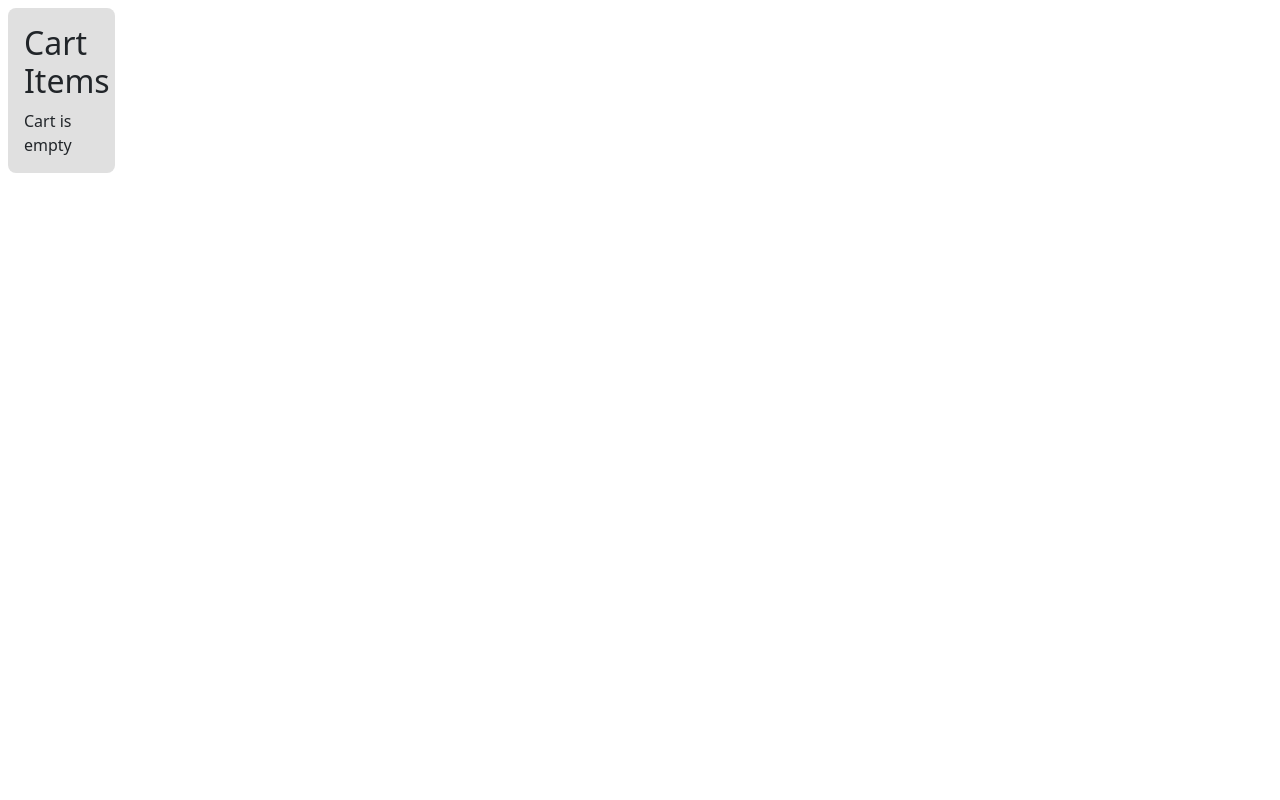
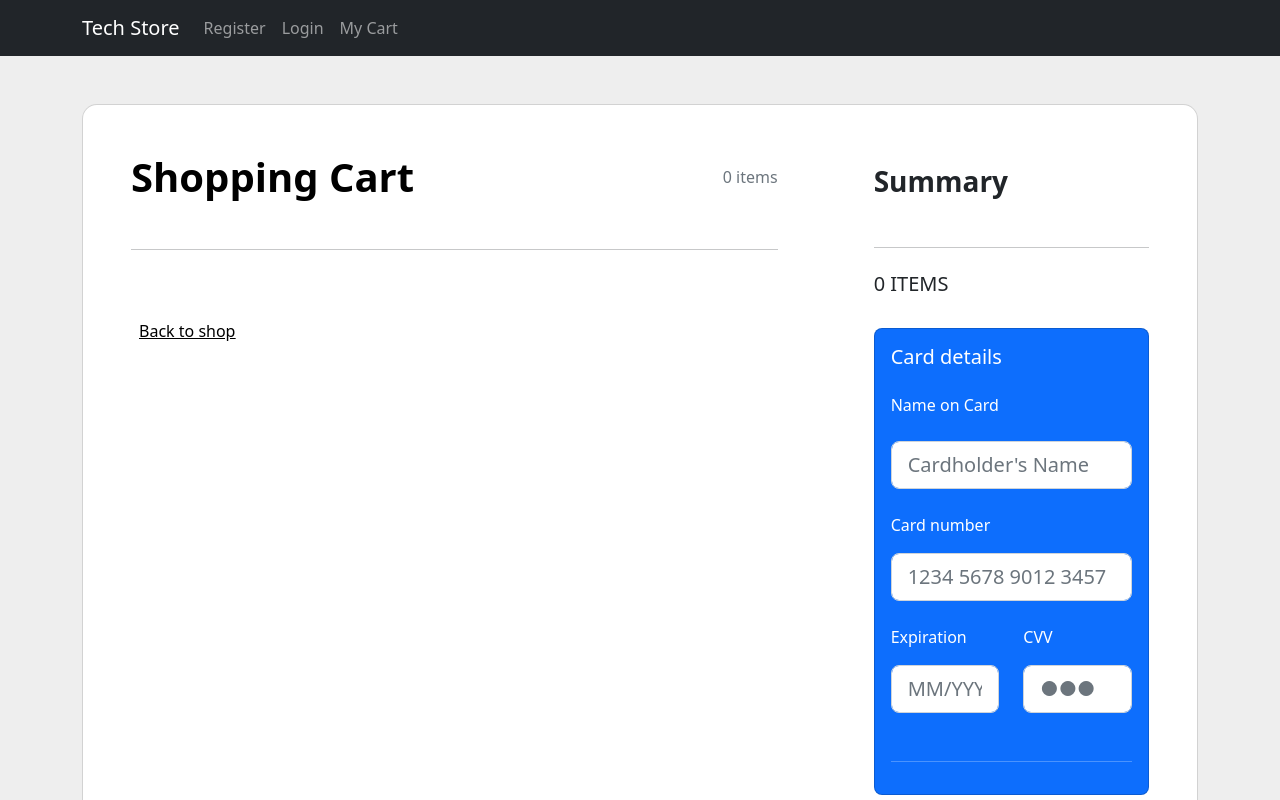
Before and after one commit to ekinbayri/techstore, a React (Create React App) app: page /mycart in a window 1280 px wide. Shown: the top 800 px of the page. Built offline with nearby package versions, Linux system fonts and the light colour scheme.

Commit message:
big update

```diff
--- a/src/App.js
+++ b/src/App.js
@@ -20,30 +20,6 @@ import ManageUser from './pages/ManageUser';
 function App() {
 
   const [cartItems, setCartItems] = useState([]);
-  const onAdd = (product) => {
-    const exist = cartItems.find((x) => x.id === product.id);
-    if (exist) {
-      setCartItems(
-        cartItems.map((x) =>
-          x.id === product.id ? { ...exist, qty: exist.qty + 1 } : x
-        )
-      );
-    } else {
-      setCartItems([...cartItems, { ...product, qty: 1 }]);
-    }
-  };
-  const onRemove = (product) => {
-    const exist = cartItems.find((x) => x.id === product.id);
-    if (exist.qty === 1) {
-      setCartItems(cartItems.filter((x) => x.id !== product.id));
-    } else {
-      setCartItems(
-        cartItems.map((x) =>
-          x.id === product.id ? { ...exist, qty: exist.qty - 1 } : x
-        )
-      );
-    }
-  };
 
 
   return(
@@ -68,8 +44,8 @@ function App() {
       </Route>
 
       <Route  path = "/register" element = {localStorage.getItem("currentUser") != null ? <Navigate to = "/"/>:<Register/>}/>
-      <Route path = "/products" element = {<Products onAdd={onAdd} onRemove={onRemove}/>} />
-      <Route path = "/mycart" element = {<Basket cartItems={cartItems} onAdd={onAdd} onRemove={onRemove}/>} />
+      <Route path = "/products" element = {<Products cartItems = {cartItems} setCartItems = {setCartItems}/>} />
+      <Route path = "/mycart" element = {<Basket cartItems={cartItems} setCartItems = {setCartItems} />} />
     </Routes>
   </BrowserRouter>
   )
--- a/src/components/CardView.js
+++ b/src/components/CardView.js
@@ -1,7 +1,7 @@
 import Button from 'react-bootstrap/Button';
 import Card from 'react-bootstrap/Card';
 
-function CardView({img,cardTitle,cardText,buttonText,buttonLink}) {
+function CardView({img,cardTitle,cardText,buttonText,buttonLink,productType}) {
 
   return (
     <Card style={{ width: '18rem'}}>
@@ -11,7 +11,7 @@ function CardView({img,cardTitle,cardText,buttonText,buttonLink}) {
         <Card.Text>
           {cardText}
         </Card.Text>
-        <Button variant="primary" href = {buttonLink} onClick = {() => {localStorage.setItem("productType",cardTitle); localStorage.setItem("img",img)}}>{buttonText}</Button>
+        <Button variant="primary" href = {buttonLink} onClick = {() => {localStorage.setItem("productType",productType); localStorage.setItem("productTitle",cardTitle)}}>{buttonText}</Button>
       </Card.Body>
     </Card>
   );
--- a/src/components/Header.js
+++ b/src/components/Header.js
@@ -9,31 +9,39 @@ function Header() {
   let navigate = useNavigate();
 
   function handleLogout(){
-    localStorage.removeItem("tokenKey")
     localStorage.removeItem("currentUser")
     localStorage.removeItem("userName")
+    navigate("/")
+  }
+  function navmycart(){
+    navigate("/mycart")
+  }
+  function navregister(){
+    navigate("/register")
+  }
+  function navlogin(){
+    navigate("/login")
+  }
+  function navprofile(){
+    navigate("/profile")
+  }
+  function navdefault(){
     navigate("/")
   }
   return (
     <Navbar bg="dark" variant = "dark" expand="lg">
       <Container>
-        <Navbar.Brand href="/">Tech Store</Navbar.Brand>
+        <Navbar.Brand onClick = {navdefault}>Tech Store</Navbar.Brand>
         <Navbar.Toggle aria-controls="basic-navbar-nav" />
         <Navbar.Collapse id="basic-navbar-nav">
           <Nav className="me-auto">
-          {localStorage.getItem("currentUser") == null ? <Nav.Link href="/register">Register</Nav.Link>:<Nav.Link href="/profile">Profile</Nav.Link>}
-          {localStorage.getItem("currentUser") == null ? <Nav.Link href="/login">Login</Nav.Link>:<Nav.Link onClick={handleLogout}>Logout</Nav.Link>}
-          <Nav.Link href="/mycart">My Cart</Nav.Link>
+          {localStorage.getItem("currentUser") == null ? <Nav.Link onClick = {navregister}>Register</Nav.Link>:<Nav.Link onClick = {navprofile}>Profile</Nav.Link>}
+          {localStorage.getItem("currentUser") == null ? <Nav.Link onClick = {navlogin}>Login</Nav.Link>:<Nav.Link onClick={handleLogout}>Logout</Nav.Link>}
+          <Nav.Link onClick = {navmycart}>My Cart</Nav.Link>
+
+
           </Nav>
-          <Form className="d-flex">
-            <Form.Control
-              type="search"
-              placeholder="Search"
-              className="me-2"
-              aria-label="Search"
-            />
-            <Button variant="outline-success">Search</Button>
-          </Form>
+
         </Navbar.Collapse>
       </Container>
     </Navbar>
--- a/src/components/ProductView.js
+++ b/src/components/ProductView.js
@@ -1,17 +1,17 @@
 import React from 'react'
 
 function ProductView(props) {
-    const { cardTitle, cardText, buttonText, onAdd, onRemove } = props;
+    const {img, cardTitle, cardText, buttonText, onAdd, onRemove } = props;
 
   return (
     <Card style={{ width: '18rem'}}>
-    <Card.Img variant="top" src={`../img/${img}.jpg`} height = {186} />
+    <Card.Img variant="top" src= {img} height = {186} />
     <Card.Body>
       <Card.Title>{cardTitle}</Card.Title>
       <Card.Text>
         {cardText}
       </Card.Text>
-      <Button variant="primary" onClick = {onAdd(asdf)}>{buttonText}</Button>
+      <Button variant="primary">{buttonText}</Button>
     </Card.Body>
   </Card>
 
--- a/src/index.css
+++ b/src/index.css
@@ -133,3 +133,8 @@ button.badge {
   color: #ffffff;
   width: 1.5rem;
 }
+@media (min-width: 1025px) {
+  .h-custom {
+  height: 100vh !important;
+  }
+  }
--- a/src/pages/Basket.js
+++ b/src/pages/Basket.js
@@ -1,74 +1,195 @@
 import React from 'react'
-import { Container } from 'react-bootstrap';
+import { Button, Container, Form, InputGroup, Row } from 'react-bootstrap';
+import {
+  MDBBtn,
+  MDBCard,
+  MDBCardBody,
+  MDBCardImage,
+  MDBCol,
+  MDBContainer,
+  MDBIcon,
+  MDBInput,
+  MDBRow,
+  MDBTypography,
+  MDBCardText,
+  } from "mdb-react-ui-kit";
+import Header from '../components/Header';
+import { Link, useNavigate } from 'react-router-dom';
+function Basket({cartItems, setCartItems}) {
+  const rows = [];
+  let totalCost = 0;
+  let navigate = useNavigate();
+  function showProduct(){
+    for (let i = 0; i < cartItems.length; i++) {
+        totalCost += cartItems[i].price;
+        rows.push(  <MDBRow className="mb-4 d-flex justify-content-between align-items-center">
+        <MDBCol md="2" lg="2" xl="2">
+          <MDBCardImage
+            src = {cartItems[i].photo}
+            fluid className="rounded-3" alt="Cotton T-shirt" />
+        </MDBCol>
+        <MDBCol md="3" lg="3" xl="3">
+          <MDBTypography tag="h6" className="text-muted">
+          {cartItems[i].description}
+          </MDBTypography>
+          <MDBTypography tag="h6" className="text-black mb-0">
+           {cartItems[i].name}
+          </MDBTypography>
+        </MDBCol>
+        <MDBCol md="2" lg="2" xl="2" className="d-flex align-items-center">
 
-function Basket(props) {
-  const { cartItems, onAdd, onRemove } = props;
-  const itemsPrice = cartItems.reduce((a, c) => a + c.qty * c.price, 0);
-  const taxPrice = itemsPrice * 0.14;
-  const shippingPrice = itemsPrice > 2000 ? 0 : 20;
-  const totalPrice = itemsPrice + taxPrice + shippingPrice;
 
+
+        </MDBCol>
+        <MDBCol md="3" lg="2" xl="2" className="text-end">
+          <MDBTypography tag="h6" className="mb-0">
+          {cartItems[i].price}$
+          </MDBTypography>
+        </MDBCol>
+        <MDBCol md="1" lg="1" xl="1" className="text-end">
+          <a href="#!" className="text-muted">
+            <MDBIcon fas icon="times" />
+          </a>
+        </MDBCol>
+        <hr className="my-4" />
+
+      </MDBRow>
+      )
+    }
+    return <Row>{rows}</Row>;
+
+}
   return (
     <Container fluid = "true">
-
-<aside className="block col-1">
-      <h2>Cart Items</h2>
-      <div>
-        {cartItems.length === 0 && <div>Cart is empty</div>}
-        {cartItems.map((item) => (
-          <div key={item.id} className="row">
-            <div className="col-2">{item.name}</div>
-            <div className="col-2">
-              <button onClick={() => onRemove(item)} className="remove">
-                -
-              </button>{' '}
-              <button onClick={() => onAdd(item)} className="add">
-                +
-              </button>
+      <Header/>
+      <section className="h-100 h-custom" style={{ backgroundColor: "#eee" }}>
+        <MDBContainer className="py-5 h-100">
+          <MDBRow className="justify-content-center align-items-center h-100">
+            <MDBCol size="12">
+              <MDBCard className="card-registration card-registration-2" style={{ borderRadius: "15px" }}>
+                <MDBCardBody className="p-0">
+                  <MDBRow className="g-0">
+                    <MDBCol lg="8">
+                      <div className="p-5">
+                        <div className="d-flex justify-content-between align-items-center mb-5">
+                          <MDBTypography tag="h1" className="fw-bold mb-0 text-black">
+                            Shopping Cart
+                          </MDBTypography>
+                          <MDBTypography className="mb-0 text-muted">
+                           {cartItems.length} items
+                          </MDBTypography>
                         </div>
 
-            <div className="col-2 text-right">
-              {item.qty} x ${item.price.toFixed(2)}
+                        <hr className="my-4" />
+
+                        {showProduct()}
+
+
+                        <div className="pt-5">
+                          <MDBTypography tag="h6" className="mb-0">
+                            <MDBCardText tag="a" href="#!" className="text-body">
+                              <MDBIcon fas icon="long-arrow-alt-left me-2" /> <Link to = "/" style={{color:'black'}}> Back to shop</Link>
+
+                            </MDBCardText>
+                          </MDBTypography>
                         </div>
                       </div>
-        ))}
+                    </MDBCol>
+                    <MDBCol lg="4" className="bg-grey">
+                      <div className="p-5">
+                        <MDBTypography tag="h3" className="fw-bold mb-5 mt-2 pt-1">
+                          Summary
+                        </MDBTypography>
 
-        {cartItems.length !== 0 && (
-          <>
-            <hr></hr>
-            <div className="row">
-              <div className="col-2">Items Price</div>
-              <div className="col-1 text-right">${itemsPrice.toFixed(2)}</div>
-            </div>
-            <div className="row">
-              <div className="col-2">Tax Price</div>
-              <div className="col-1 text-right">${taxPrice.toFixed(2)}</div>
-            </div>
-            <div className="row">
-              <div className="col-2">Shipping Price</div>
-              <div className="col-1 text-right">
-                ${shippingPrice.toFixed(2)}
-              </div>
+                        <hr className="my-4" />
+
+                        <div className="d-flex justify-content-between mb-4">
+                          <MDBTypography tag="h5" className="text-uppercase">
+                          {cartItems.length} items
+                          </MDBTypography>
+
                         </div>
 
-            <div className="row">
-              <div className="col-2">
-                <strong>Total Price</strong>
+
+
+                <MDBCol lg="12">
+                <MDBCard className="bg-primary text-white rounded-3">
+                  <MDBCardBody>
+                    <div className="d-flex justify-content-between align-items-center mb-4">
+                      <MDBTypography tag="h5" className="mb-0">
+                        Card details
+                      </MDBTypography>
+
                     </div>
-              <div className="col-1 text-right">
-                <strong>${totalPrice.toFixed(2)}</strong>
+
+                    <p >Name on Card</p>
+
+
+                    <form className="mt-4">
+                    <InputGroup className="mb-4" size = "lg">
+
+                    <Form.Control
+                    placeholder="Cardholder's Name"
+                    aria-label="cardnumber"
+                        aria-describedby="basic-addon1"
+                                />
+                      </InputGroup>
+                      <p >Card number</p>
+                      <InputGroup className="mb-4" size = "lg">
+
+                   <Form.Control
+                   placeholder="1234 5678 9012 3457"
+                   aria-label="cardnumber"
+                       aria-describedby="basic-addon1"
+                               />
+                     </InputGroup>
+
+
+
+                      <MDBRow className="mb-4">
+                        <MDBCol md="6">
+                        <p >Expiration</p>
+                          <MDBInput className="mb-4" type="text" size="lg"
+                            minLength="7" maxLength="7" placeholder="MM/YYYY" contrast />
+                        </MDBCol>
+                        <MDBCol md="6">
+                        <p >CVV</p>
+                          <MDBInput className="mb-4" type="text" size="lg" minLength="3"
+                            maxLength="3" placeholder="&#9679;&#9679;&#9679;" contrast />
+                        </MDBCol>
+                      </MDBRow>
+                    </form>
+
+                    <hr />
+
+
+
+                  </MDBCardBody>
+                </MDBCard>
+              </MDBCol>
+
+                        <hr className="my-4" />
+
+                        <div className="d-flex justify-content-between mb-5">
+                          <MDBTypography tag="h5" className="text-uppercase">
+                            Total price
+                          </MDBTypography>
+                          <MDBTypography tag="h5">$ {totalCost}</MDBTypography>
                         </div>
+
+                        <Button variant="dark" size="lg">
+                          Purchase now
+                        </Button>
                       </div>
-            <hr />
-            <div className="row">
-              <button onClick={() => alert('Implement Checkout!')}>
-                Checkout
-              </button>
-            </div>
-          </>
-        )}
-      </div>
-    </aside>
+                    </MDBCol>
+                  </MDBRow>
+                </MDBCardBody>
+              </MDBCard>
+            </MDBCol>
+          </MDBRow>
+        </MDBContainer>
+      </section>
+
     </Container>
 
   );
--- a/src/pages/products.js
+++ b/src/pages/products.js
@@ -5,15 +5,20 @@ import Container from 'react-bootstrap/Container';
 import Row from 'react-bootstrap/Row';
 import Col from 'react-bootstrap/Col';
 import { useEffect, useState } from "react";
+import { Button, Card } from "react-bootstrap";
+import { useNavigate } from "react-router-dom";
 
-function Products(props){
-    const { onAdd, onRemove } = props;
+function Products({cartItems,setCartItems}){
+
     let productType = localStorage.getItem("productType");
-    let img = localStorage.getItem("img");
+    let title = localStorage.getItem("productTitle");
+    let navigate = useNavigate();
     const [products, setProducts] = useState([])
+
     const rows = [];
+
     useEffect(() => {
-        fetch("http://localhost:8080/products/category/tv",{
+        fetch("http://localhost:8080/products/category/" + productType,{
           method : "GET",
           headers : {
               "Authorization": localStorage.getItem("tokenKey"),
@@ -28,22 +33,36 @@ function Products(props){
 
     function showProduct(){
         for (let i = 0; i < products.length; i++) {
-            return <Col> <Productview img = 'tv' cardTitle = {products[i].name} cardText = {products[i].description} buttonText = 'Add to cart' onAdd= {onAdd} onRemove= {onRemove}/> </Col>
+            rows.push(<Col>  <Card style={{ width: '18rem'}}>
+            <Card.Img variant="top" src= {products[i].photo} height = {186} />
+            <Card.Body>
+              <Card.Title>{products[i].name}</Card.Title>
+              <Card.Text>
+                {products[i].description}
+              </Card.Text>
+              <Button variant="primary" onClick = {() => (addItem(products[i]))}>Add to cart</Button>
+            </Card.Body>
+          </Card>
+          </Col>)
         }
+        return <Row>{rows}</Row>;
 
+    }
+    function addItem(product){
+        console.log(cartItems)
+        setCartItems(item => [...item,product])
+        console.log(cartItems)
+
+
+    }
+    function asfp(){
+        navigate('/mycart')
     }
     return (
         <Container fluid = "true">
             <Header/>
-            <h3>{productType}</h3>
-             <Row sm = {2} md= {3} xl = {6} lg = {4} >
+            <h3>{title}</h3>
                {showProduct()}
-
-
-
-            </Row>
-
-
 
         </Container>
 
```
Also changed, not shown: src/components/CategoryElement.js (+5 -5 lines), src/components/Items.js (+4 -4 lines), src/forms/UserForm.js (+4 -4 lines). Lines whose indentation alone changed are shown as unchanged.
